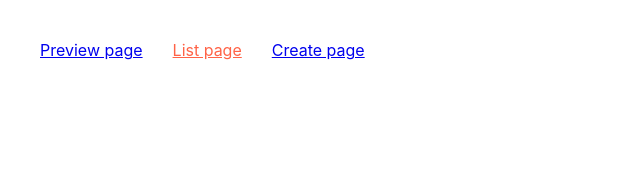
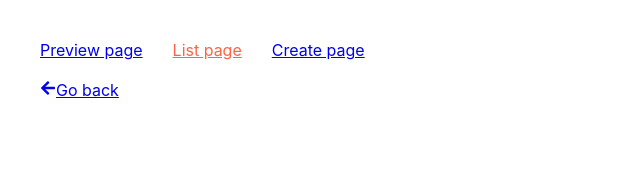
Before and after one commit to albert95gt/reader, a React (Create React App) app: page /list/1 in a window 1280 px wide. Shown: the top 170 px of the page, without its empty margins (0-640 px from the left). Built offline with nearby package versions, Linux system fonts and the light colour scheme; no server answers.

Commit message:
add item page

```diff
--- a/package.json
+++ b/package.json
@@ -10,6 +10,8 @@
     "axios": "^0.26.1",
     "react": "^17.0.2",
     "react-dom": "^17.0.2",
+    "react-hot-toast": "^2.2.0",
+    "react-icons": "^4.3.1",
     "react-router-dom": "^6.3.0",
     "react-scripts": "5.0.0",
     "styled-components": "^4.4.1",
--- a/src/components/Layout/Layout.jsx
+++ b/src/components/Layout/Layout.jsx
@@ -1,5 +1,6 @@
 import { Outlet, NavLink } from 'react-router-dom';
 import styled from 'styled-components';
+import { Toaster } from 'react-hot-toast';
 // Styled Components
 const Wrapper = styled.div`
   padding: 40px;
@@ -24,6 +25,7 @@ export const Layout = () => {
         <Link to="create">Create page</Link>
       </Nav>
       <Outlet />
+      <Toaster />
     </Wrapper>
   );
 };
--- a/src/pages/ItemPage.jsx
+++ b/src/pages/ItemPage.jsx
@@ -1,12 +1,27 @@
-import { useParams } from 'react-router-dom';
+import { useParams, Link, useNavigate } from 'react-router-dom';
 import { useState, useEffect } from 'react';
 import { Publication } from 'components/Publication';
-import { getPublicationById } from 'services/publicationsApi';
+import {
+  getPublicationById,
+  deletePublication,
+} from 'services/publicationsApi';
+import { FaArrowLeft } from 'react-icons/fa';
+import toast from 'react-hot-toast';
 
 export const ItemPage = () => {
   const [item, setItem] = useState(null);
   const [isLoading, setIsLoading] = useState(false);
   const { itemId } = useParams();
+  const navigate = useNavigate();
+
+  const deleteItem = async () => {
+    try {
+      await deletePublication(itemId);
+      toast.success('Publication has delete!');
+      navigate('/list');
+    } catch (error) {}
+  };
+
   useEffect(() => {
     async function getItemById() {
       setIsLoading(true);
@@ -14,6 +29,7 @@ export const ItemPage = () => {
         const item = await getPublicationById(itemId);
         setItem(item);
       } catch (error) {
+        toast.error('Publication not found!!!');
       } finally {
         setIsLoading(false);
       }
@@ -23,8 +39,21 @@ export const ItemPage = () => {
 
   return (
     <main>
+      <Link to="/list">
+        <FaArrowLeft />
+        Go back
+      </Link>
       {isLoading && <p>Loading...</p>}
-      {item && <Publication item={item} />}
+      {item && (
+        <>
+          <hr />
+          <button type="button" onClick={deleteItem}>
+            Delete publication
+          </button>
+          <hr />
+          <Publication item={item} />
+        </>
+      )}
     </main>
   );
 };
```
Also changed, not shown: 1 other file (tests, documents, lock files or other folders).
